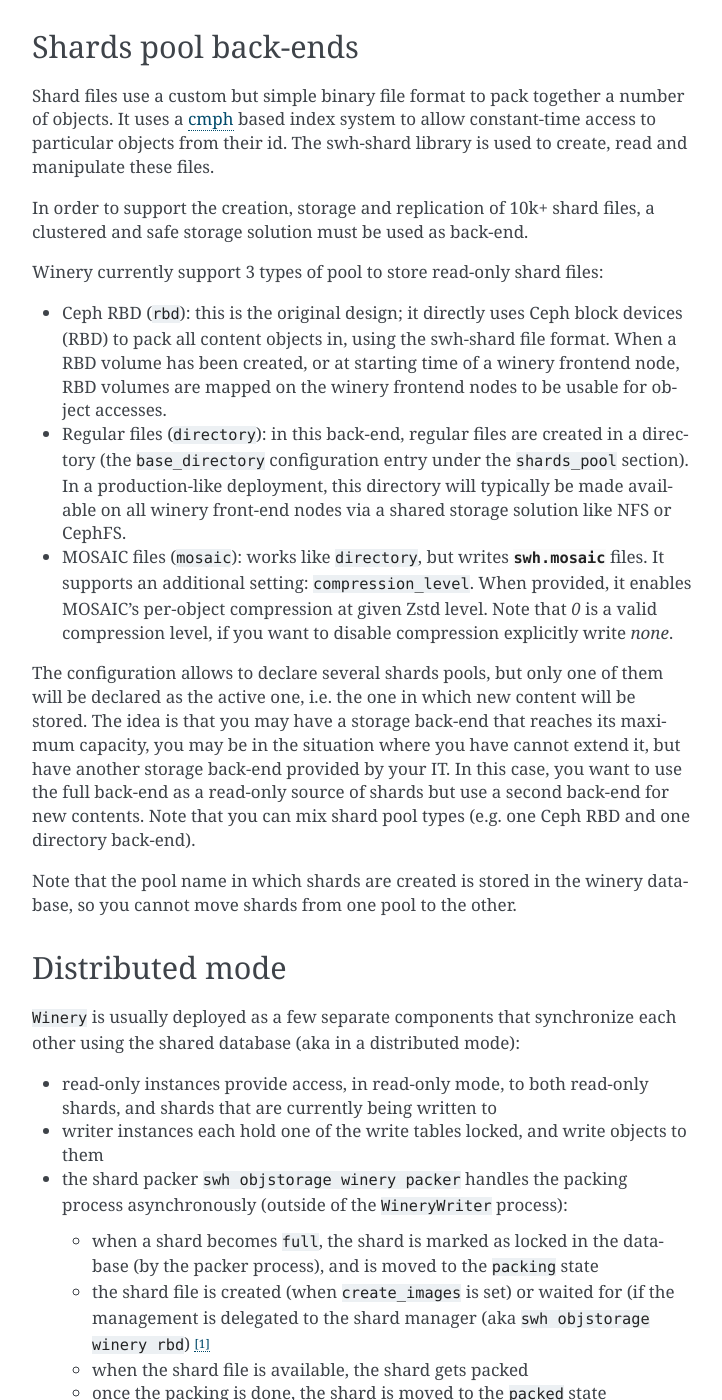
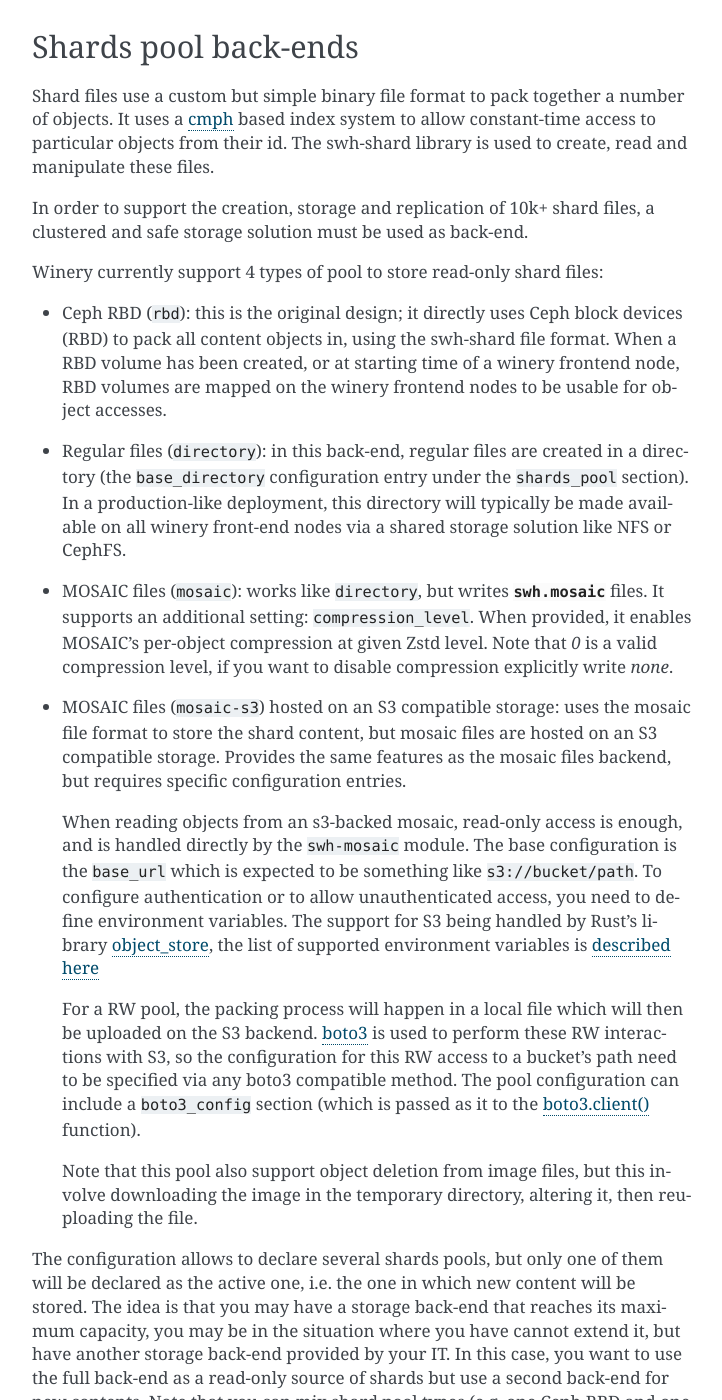
Before and after one commit to SoftwareHeritage/swh-objstorage, a Sphinx documentation site: the page built from docs/winery.rst, in a window 1280 px wide and 1400 px high, scrolled down 2338 px. Shown: the whole window, without its empty margins (388-1110 px from the left). Built offline with Sphinx 7.4.7, drawn with Linux system fonts in a browser that asks for light colours.

Commit message:
winery: Document the mosaic-s3 pool

```diff
--- a/docs/winery.rst
+++ b/docs/winery.rst
@@ -117,7 +117,7 @@
 In order to support the creation, storage and replication of 10k+ shard files,
 a clustered and safe storage solution must be used as back-end.
 
-Winery currently support 3 types of pool to store read-only shard files:
+Winery currently support 4 types of pool to store read-only shard files:
 
 - Ceph RBD (``rbd``): this is the original design; it directly uses Ceph block
   devices (RBD) to pack all content objects in, using the :ref:`swh-shard` file
@@ -136,6 +136,34 @@
   It supports an additional setting: ``compression_level``. When provided, it enables
   MOSAIC's per-object compression at given Zstd level. Note that `0` is a valid
   compression level, if you want to disable compression explicitly write `none`.
+
+- MOSAIC files (``mosaic-s3``) hosted on an S3 compatible storage: uses the
+  mosaic file format to store the shard content, but mosaic files are hosted on
+  an S3 compatible storage. Provides the same features as the mosaic files
+  backend, but requires specific configuration entries.
+
+  When reading objects from an s3-backed mosaic, read-only access is enough,
+  and is handled directly by the ``swh-mosaic`` module. The base configuration
+  is the ``base_url`` which is expected to be something like
+  ``s3://bucket/path``. To configure authentication or to allow unauthenticated
+  access, you need to define environment variables. The support for S3 being
+  handled by Rust's library `object_store <https://docs.rs/object_store>`_, the
+  list of supported environment variables is `described here
+  <https://docs.rs/object_store/latest/object_store/aws/struct.AmazonS3Builder.html#method.from_env>`_
+
+  For a RW pool, the packing process will happen in a local file which will
+  then be uploaded on the S3 backend. `boto3
+  <https://docs.aws.amazon.com/boto3/latest/>`_ is used to perform these RW
+  interactions with S3, so the configuration for this RW access to a bucket's
+  path need to be specified via any boto3 compatible method. The pool
+  configuration can include a ``boto3_config`` section (which is passed as it
+  to the `boto3.client()
+  <https://docs.aws.amazon.com/boto3/latest/reference/services/s3.html>`_
+  function).
+
+  Note that this pool also support object deletion from image files, but this
+  involve downloading the image in the temporary directory, altering it, then
+  reuploading the file.
 
 The configuration allows to declare several shards pools, but only one of them
 will be declared as the active one, i.e. the one in which new content will be
```
